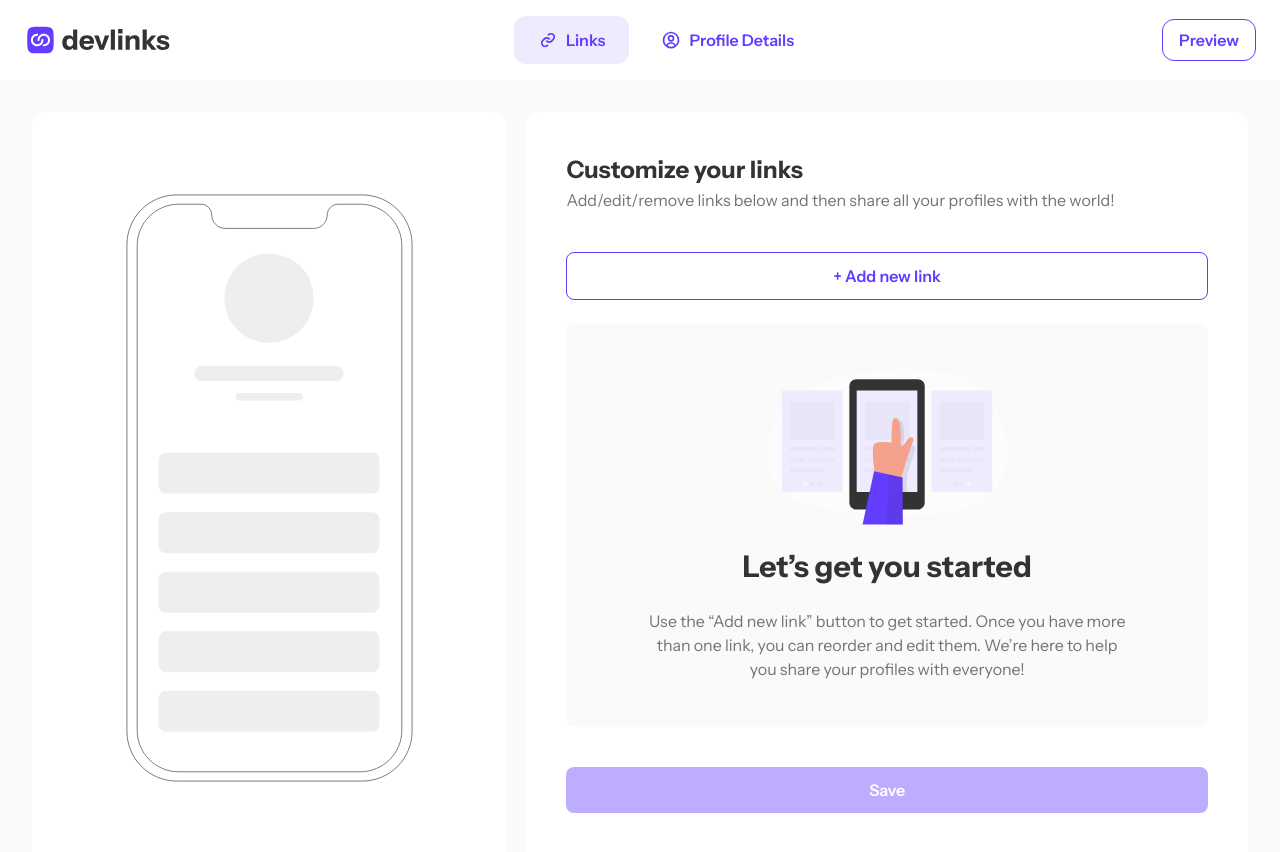
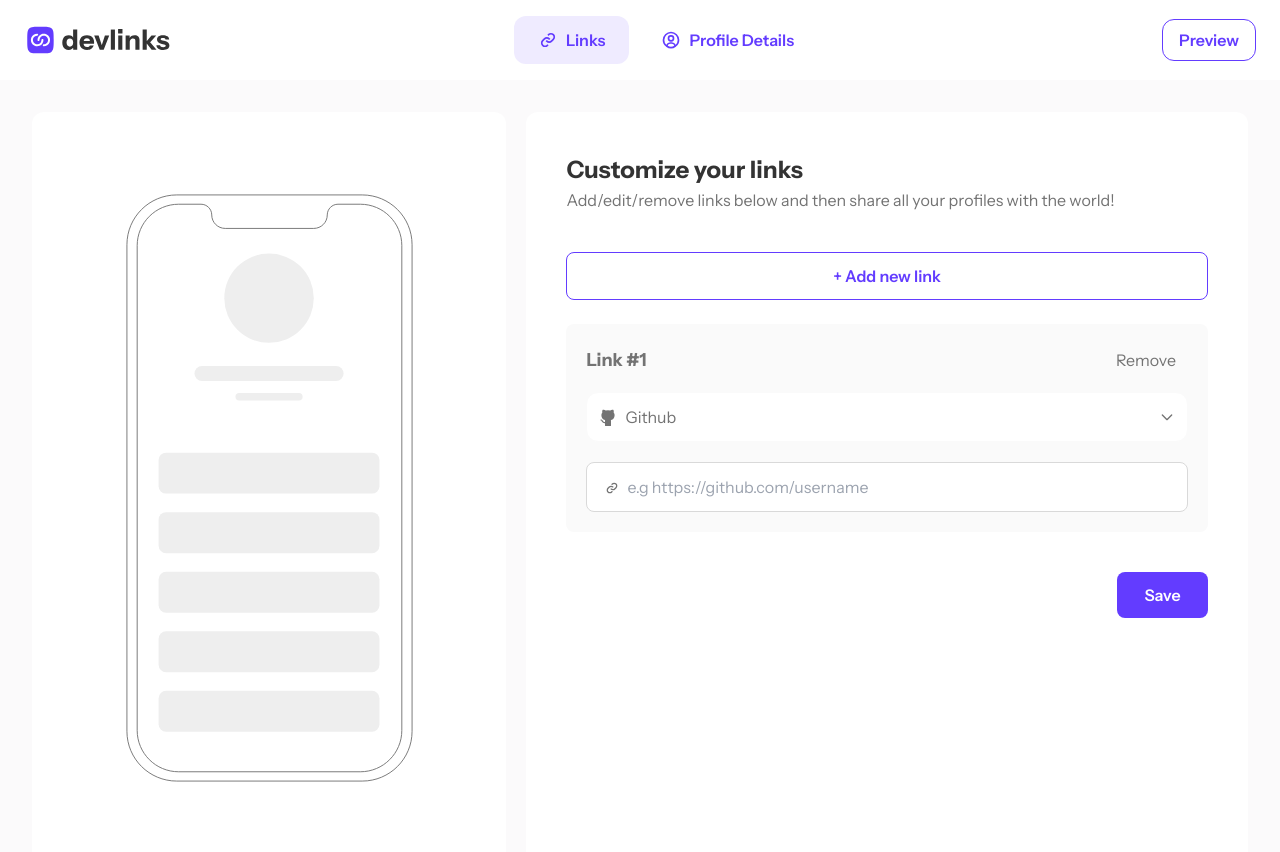
Before and after one commit to chiefEbube/devlinks, a Next.js app: page / in a window 1280 px wide. Both pictures are taken after a click on the button "+ Add new link". Shown: the top 852 px of the page. Built offline with nearby package versions, Linux system fonts and the light colour scheme.

Commit message:
added links page

```diff
--- a/src/app/(pages)/page.tsx
+++ b/src/app/(pages)/page.tsx
@@ -1,47 +1,66 @@
-"use client"
+'use client'
 import Image from "next/image";
-
 import heroImage from '../../../public/assets/images/hero-image.svg'
 import { useState } from "react";
-import LinkCard from "../components/LinkCard";
 import Mockup from "../components/Mockup";
+import LinkCard from '../components/LinkCard';
 
 export default function Home() {
-  const [isLinkAdded, setIsLinkAdded] = useState(false)
+  const [cards, setCards] = useState<number[]>([]);
+
+  const addCard = () => {
+    setCards(prevCards => [...prevCards, prevCards.length + 1]);
+  };
+
+  const removeCard = (id: number) => {
+    setCards(prevCards => prevCards.filter(cardId => cardId !== id));
+  };
+
   return (
-    <main className="m-2 min-h-screen p-6 md:grid md:grid-cols-5 gap-5">
+    <main className="sm:m-2 min-h-screen p-3 sm:p-6 md:grid md:grid-cols-5 gap-5">
       <div className="hidden md:flex bg-white items-center justify-center col-span-2 p-10 rounded-md">
-        <Mockup/>
+        <Mockup />
       </div>
 
-      <div className="bg-white p-10 col-span-3 rounded-md">
+      <div className="bg-white p-4 sm:p-10 col-span-3 rounded-md">
         <div>
           <h1 className="font-bold text-2xl text-gray leading-9">Customize your links</h1>
           <p className="text-gray-100 font-normal text-base">Add/edit/remove links below and then share all your profiles with the world!</p>
         </div>
 
-        <button className="w-full border border-primary rounded py-[11px] font-semibold text-primary mt-10 hover:bg-primary-200 hover:border-primary-200 duration-200">+ Add new link</button>
+        <button
+          onClick={addCard}
+          className="w-full border border-primary rounded py-[11px] font-semibold text-primary mt-10 hover:bg-primary-200 hover:border-primary-200 duration-200"
+        >
+          + Add new link
+        </button>
 
-        <div className="bg-gray-300 mt-6 rounded py-[46px] px-5">
-          {isLinkAdded ?
-            <>
-              <LinkCard />
-            </>
-
-            :
-
-            <div className="max-w-[488px] mx-auto">
+        <div className="">
+          {cards.length > 0 ? (
+            <div className="">
+              {cards.map((id, index) => (
+                <LinkCard
+                  key={id}
+                  id={id}
+                  position={index + 1} // Pass position starting from 1
+                  onRemove={removeCard}
+                />
+              ))}
+            </div>
+          ) : (
+            <div className="bg-gray-300 mt-6 rounded sm:py-[46px] px-5 mx-auto">
               <div>
-                <Image src={heroImage} width={240} height={160  } alt="hero image" className="mx-auto" />
+                <Image src={heroImage} width={240} height={160} alt="hero image" className="mx-auto" />
               </div>
 
               <h1 className="text-gray font-bold text-2xl md:text-3xl my-6 text-center">Let’s get you started</h1>
-              <p className="text-gray-100 text-center">Use the “Add new link” button to get started. Once you have more than one link, you can reorder and edit them. We’re here to help you share your profiles with everyone!</p>
+              <p className="text-gray-100 text-center sm:max-w-[488px] mx-auto">Use the “Add new link” button to get started. Once you have more than one link, you can reorder and edit them. We’re here to help you share your profiles with everyone!</p>
             </div>
-          }
+          )}
         </div>
-
-        <button className="w-full bg-button-base-active rounded py-[11px] font-semibold text-white mt-10">Save</button>
+        <div className="md:flex md:justify-end">
+          <button className="w-full md:w-[91px] bg-button-base rounded py-[11px] font-semibold text-white mt-10">Save</button>
+        </div>
       </div>
     </main>
   );
--- a/src/app/components/LinkCard.tsx
+++ b/src/app/components/LinkCard.tsx
@@ -1,9 +1,184 @@
-const LinkCard = () => {
-  return (
-    <div>
-      Link Card
-    </div>
-  )
+'use client';
+import React, { FC, useState } from 'react';
+import Image from 'next/image';
+
+import GithubIcon from '../../../public/assets/icon/icon-github.svg';
+import FrontendMentorIcon from '../../../public/assets/icon/icon-frontendmentor.svg';
+import TwitterIcon from '../../../public/assets/icon/icon-twitter.svg';
+import LinkedinIcon from '../../../public/assets/icon/icon-linkedin.svg';
+import YoutubeIcon from '../../../public/assets/icon/icon-youtube.svg';
+import FacebookIcon from '../../../public/assets/icon/icon-facebook.svg';
+import TwitchIcon from '../../../public/assets/icon/icon-twitch.svg';
+import DevtoIcon from '../../../public/assets/icon/icon-devto.svg';
+import CodewarsIcon from '../../../public/assets/icon/icon-codewars.svg';
+import CodepenIcon from '../../../public/assets/icon/icon-codepen.svg';
+import FreeCodeCampIcon from '../../../public/assets/icon/icon-freecodecamp.svg';
+import GitlabIcon from '../../../public/assets/icon/icon-gitlab.svg';
+import HashnodeIcon from '../../../public/assets/icon/icon-hashnode.svg';
+import StackOverFlowIcon from '../../../public/assets/icon/icon-stack-overflow.svg';
+
+type SocialMediaPlatform =
+  | 'Github'
+  | 'FrontendMentor'
+  | 'Twitter'
+  | 'Linkedin'
+  | 'Youtube'
+  | 'Facebook'
+  | 'Twitch'
+  | 'Devto'
+  | 'Codewars'
+  | 'Codepen'
+  | 'FreeCodeCamp'
+  | 'Gitlab'
+  | 'Hashnode'
+  | 'StackOverFlow';
+
+interface LinkCardProps {
+  id: number;
+  position: number;
+  onRemove: (id: number) => void;
 }
 
-export default LinkCard
+const socialMediaOptions: SocialMediaPlatform[] = [
+  'Github',
+  'FrontendMentor',
+  'Twitter',
+  'Linkedin',
+  'Youtube',
+  'Facebook',
+  'Twitch',
+  'Devto',
+  'Codewars',
+  'Codepen',
+  'FreeCodeCamp',
+  'Gitlab',
+  'Hashnode',
+  'StackOverFlow'
+];
+
+const socialMediaIcons: Record<SocialMediaPlatform, string> = {
+  Github: GithubIcon,
+  FrontendMentor: FrontendMentorIcon,
+  Twitter: TwitterIcon,
+  Linkedin: LinkedinIcon,
+  Youtube: YoutubeIcon,
+  Facebook: FacebookIcon,
+  Twitch: TwitchIcon,
+  Devto: DevtoIcon,
+  Codewars: CodewarsIcon,
+  Codepen: CodepenIcon,
+  FreeCodeCamp: FreeCodeCampIcon,
+  Gitlab: GitlabIcon,
+  Hashnode: HashnodeIcon,
+  StackOverFlow: StackOverFlowIcon,
+};
+
+const exampleLinks: Record<SocialMediaPlatform, string> = {
+  Github: 'https://github.com/username',
+  FrontendMentor: 'https://www.frontendmentor.io/profile/username',
+  Twitter: 'https://twitter.com/username',
+  Linkedin: 'https://www.linkedin.com/in/username',
+  Youtube: 'https://www.youtube.com/user/username',
+  Facebook: 'https://www.facebook.com/username',
+  Twitch: 'https://www.twitch.tv/username',
+  Devto: 'https://dev.to/username',
+  Codewars: 'https://www.codewars.com/users/username',
+  Codepen: 'https://codepen.io/username',
+  FreeCodeCamp: 'https://www.freecodecamp.org/username',
+  Gitlab: 'https://gitlab.com/username',
+  Hashnode: 'https://hashnode.com/@username',
+  StackOverFlow: 'https://stackoverflow.com/users/username'
+};
+
+const LinkCard: FC<LinkCardProps> = ({ id, position, onRemove }) => {
+  const [selectedSocialMedia, setSelectedSocialMedia] = useState<SocialMediaPlatform>('Github');
+  const [link, setLink] = useState('');
+  const [isDropdownOpen, setIsDropdownOpen] = useState(false);
+
+  const handleRemove = () => {
+    onRemove(id);
+  };
+
+  const toggleDropdown = () => {
+    setIsDropdownOpen(!isDropdownOpen);
+  };
+
+  const handleOptionClick = (option: SocialMediaPlatform) => {
+    setSelectedSocialMedia(option);
+    setLink(''); // Reset link when changing platform
+    setIsDropdownOpen(false);
+  };
+
+  return (
+    <div className="bg-gray-300 mt-6 rounded py-5 px-5 flex flex-col gap-4 text-gray-100">
+      <div className="flex items-center justify-between">
+        <h2 className="text-lg font-bold">Link #{position}</h2>
+        <button
+          onClick={handleRemove}
+          className="px-3 py-1 bg-red-500 rounded-md hover:bg-red-600"
+        >
+          Remove
+        </button>
+      </div>
+
+      <div className="relative">
+        <button
+          onClick={toggleDropdown}
+          className="flex items-center p-3 border border-gray-300 rounded-md bg-white shadow-sm w-full text-left"
+        >
+          <Image
+            src={socialMediaIcons[selectedSocialMedia]}
+            alt={selectedSocialMedia}
+            width={18}
+            height={18}
+          />
+          <span className="ml-2">{selectedSocialMedia}</span>
+          <svg
+            className={`ml-auto w-4 h-4 transition-transform duration-200 ${isDropdownOpen ? 'rotate-180' : 'rotate-0'}`}
+            fill="none"
+            stroke="currentColor"
+            viewBox="0 0 24 24"
+            xmlns="http://www.w3.org/2000/svg"
+          >
+            <path strokeLinecap="round" strokeLinejoin="round" strokeWidth="2" d="M19 9l-7 7-7-7" />
+          </svg>
+        </button>
+
+        {isDropdownOpen && (
+          <div className="absolute z-10 mt-2 w-full p-6 bg-white border border-gray-300 rounded-md shadow-lg">
+            {socialMediaOptions.map((option) => (
+              <button
+                key={option}
+                onClick={() => handleOptionClick(option)}
+                className="flex items-center w-full px-4 py-3 hover:bg-gray-300 text-left border-b border-gray-200 last:border-b-0"
+              >
+                <Image src={socialMediaIcons[option]} alt={option} width={18} height={18} />
+                <span className="ml-2">{option}</span>
+              </button>
+            ))}
+          </div>
+        )}
+      </div>
+
+      <div className="relative flex items-center">
+        <Image
+          src="/assets/icon/icon-link.svg"
+          alt="Link"
+          width={12}
+          height={12}
+          className="absolute left-5 top-6"
+        />
+        <input
+          id={`link-${id}`}
+          type="text"
+          value={link}
+          onChange={(e) => setLink(e.target.value)}
+          placeholder={`e.g ${exampleLinks[selectedSocialMedia]}`}
+          className="mt-1 block w-full p-3 border border-gray-200 rounded focus:shadow-input outline-none pl-10"
+        />
+      </div>
+    </div>
+  );
+};
+
+export default LinkCard;
```
Also changed, not shown: public/assets/icon/icon-frontendmentor.svg (added), public/assets/icon/icon-link.svg (added).
